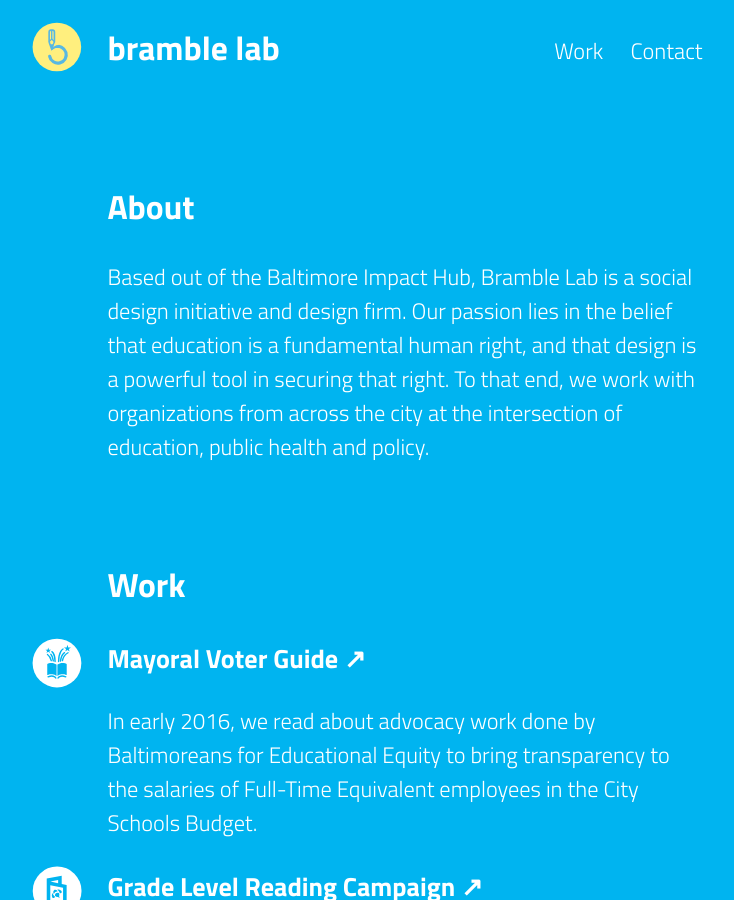
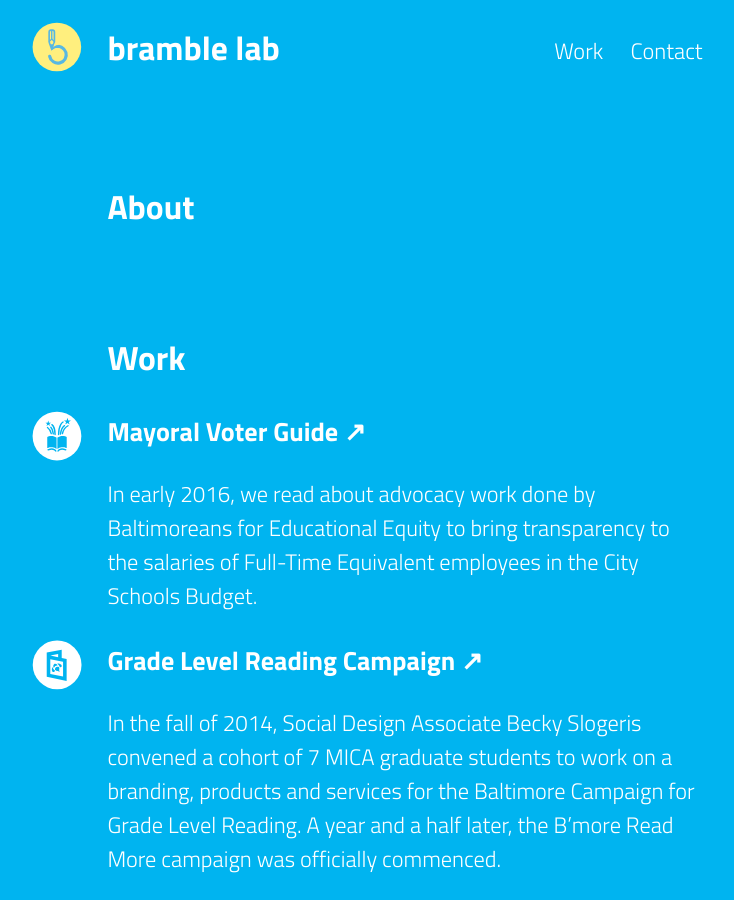
Before and after one commit to bramblelab/bramblelab.github.io, a Jekyll site: the page built from index.md, in a window 1280 px wide and 900 px high, scrolled down 701 px. Shown: the whole window, without its empty margins (235-969 px from the left). Built offline with Jekyll 4.4.1, drawn with Linux system fonts in a browser that asks for light colours; part of the change alters nothing that is shown.

Commit message:
Updated Index

```diff
--- a/index.md
+++ b/index.md
@@ -22,6 +22,11 @@ members:
 
 '
   link: https://mihoshif3.myportfolio.com/projects
+description: Based out of the [Baltimore Impact Hub](http://baltimore.impacthub.net),
+  Bramble Lab is a social design initiative and design firm. Our passion lies in the
+  belief that education is a fundamental human right, and that design is a powerful
+  tool in securing that right. To that end, we work with organizations from across
+  the city at the intersection of education, public health and policy.
 layout: page-layout
 ---
 
@@ -54,7 +59,7 @@ layout: page-layout
 
 <section id="about">
   <h2>About</h2>
-  <p>{{ site.description }}</p>
+  <p>{{ description }}</p>
 </section>
 
 <section id="work">
```
